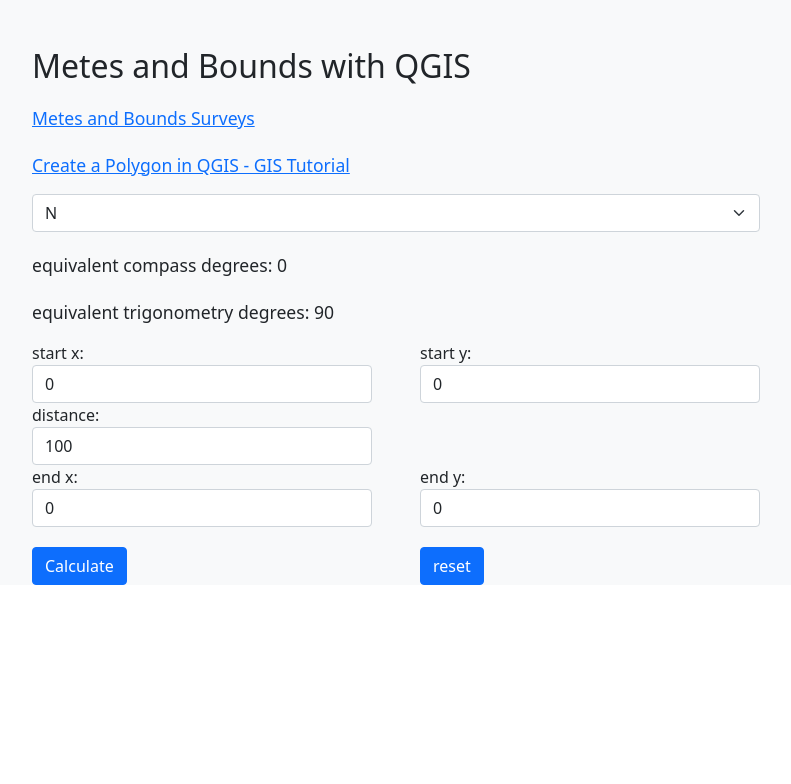
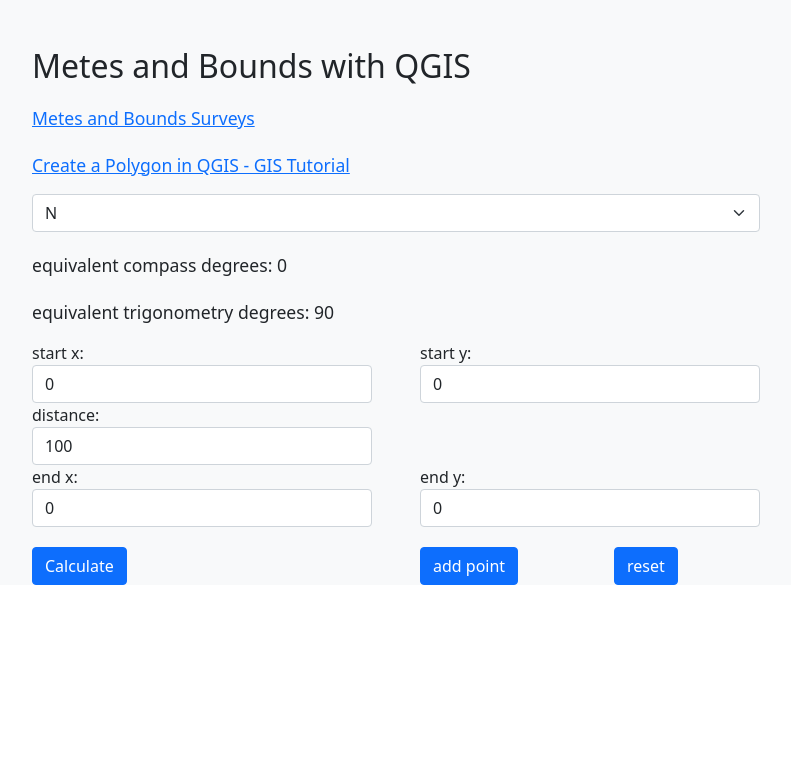
Before and after one commit to basic99/homepage2, a PHP site: page /article/compass-headings.php in a window 1280 px wide. Shown: the part 276-1060 px from the top of the page, without its empty margins (244-1035 px from the left). Run offline with PHP 8.4, Linux system fonts and the light colour scheme.

Commit message:
dev compas

```diff
--- a/article/compass-headings.php
+++ b/article/compass-headings.php
@@ -126,7 +126,9 @@
   <div class="col-md-4">
 <button id='calculate' type="button" class="btn btn-primary">Calculate</button>
 </div>
-<div class="col-md-4">
+<div class="col-md-2">
+<button id='add_point' type="button" class="btn btn-primary">add point</button>
+</div><div class="col-md-2">
 <button id='reset' type="button" class="btn btn-primary">reset</button>
 </div>
 </div>
```
